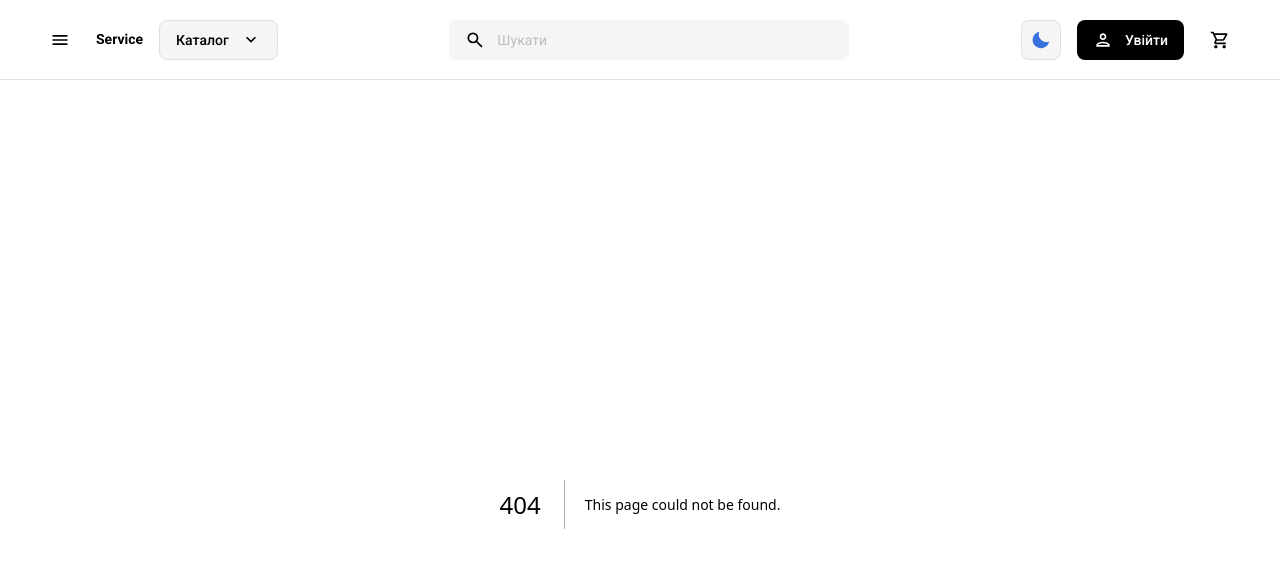
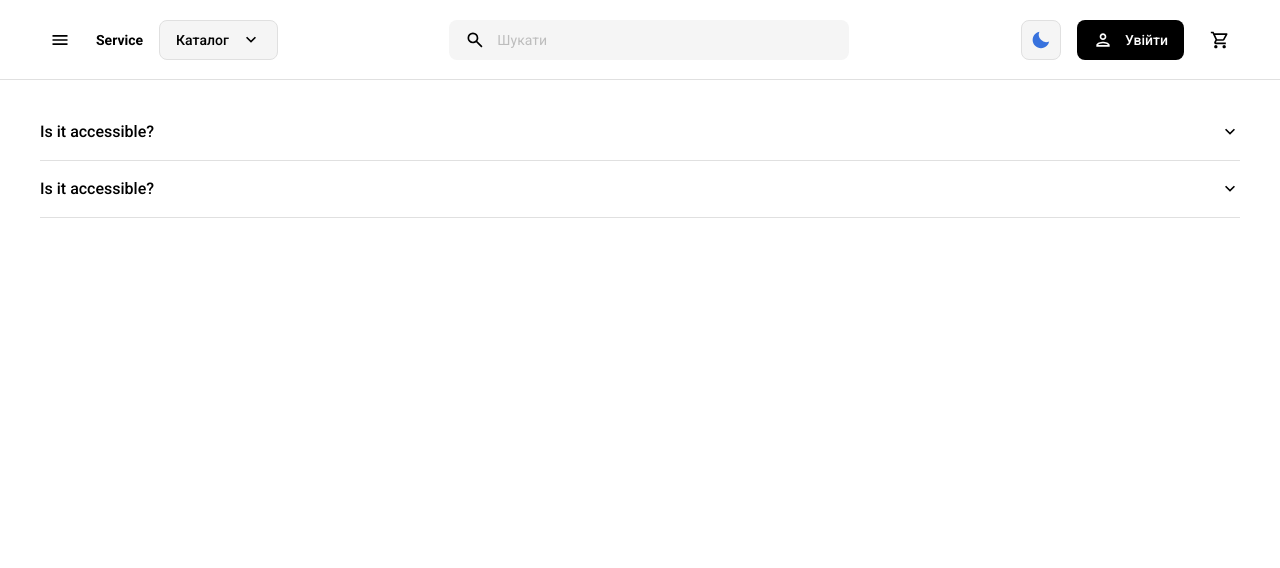
Before and after one commit to Solowayer/service-base, a Next.js app: page /accordion in a window 1280 px wide. Before the commit this address had no page. Shown: the top 568 px of the page. Built offline with nearby package versions, Linux system fonts and the light colour scheme.

Commit message:
Adding accordion

```diff
--- /dev/null
+++ b/app/accordion/page.tsx
@@ -0,0 +1,19 @@
+import React from 'react'
+import { Accordion, AccordionContent, AccordionItem, AccordionTrigger } from '@/components/ui/accordion'
+
+export default function Page() {
+	return (
+		<>
+			<Accordion type="multiple">
+				<AccordionItem value="item-1">
+					<AccordionTrigger>Is it accessible?</AccordionTrigger>
+					<AccordionContent>Yes. It adheres to the WAI-ARIA design pattern.</AccordionContent>
+				</AccordionItem>
+				<AccordionItem value="item-2">
+					<AccordionTrigger>Is it accessible?</AccordionTrigger>
+					<AccordionContent>Yes. It adheres to the WAI-ARIA design pattern.</AccordionContent>
+				</AccordionItem>
+			</Accordion>
+		</>
+	)
+}
--- /dev/null
+++ b/components/ui/accordion.tsx
@@ -0,0 +1,56 @@
+'use client'
+
+import * as React from 'react'
+import * as AccordionPrimitive from '@radix-ui/react-accordion'
+import { ExpandMore } from '../icons'
+
+import { cn } from '@/lib/utils/cn'
+
+const Accordion = AccordionPrimitive.Root
+
+const AccordionItem = React.forwardRef<
+	React.ElementRef<typeof AccordionPrimitive.Item>,
+	React.ComponentPropsWithoutRef<typeof AccordionPrimitive.Item>
+>(({ className, ...props }, ref) => (
+	<AccordionPrimitive.Item ref={ref} className={cn('border-b', className)} {...props} />
+))
+AccordionItem.displayName = 'AccordionItem'
+
+const AccordionTrigger = React.forwardRef<
+	React.ElementRef<typeof AccordionPrimitive.Trigger>,
+	React.ComponentPropsWithoutRef<typeof AccordionPrimitive.Trigger>
+>(({ className, children, ...props }, ref) => (
+	<AccordionPrimitive.Header className="flex">
+		<AccordionPrimitive.Trigger
+			ref={ref}
+			className={cn(
+				'flex flex-1 items-center justify-between py-4 text-lg font-medium transition-all hover:underline [&[data-state=open]>svg]:rotate-180',
+				className
+			)}
+			{...props}
+		>
+			{children}
+			<ExpandMore className="shrink-0 transition-transform duration-200" />
+		</AccordionPrimitive.Trigger>
+	</AccordionPrimitive.Header>
+))
+AccordionTrigger.displayName = AccordionPrimitive.Trigger.displayName
+
+const AccordionContent = React.forwardRef<
+	React.ElementRef<typeof AccordionPrimitive.Content>,
+	React.ComponentPropsWithoutRef<typeof AccordionPrimitive.Content>
+>(({ className, children, ...props }, ref) => (
+	<AccordionPrimitive.Content
+		ref={ref}
+		className={cn(
+			'overflow-hidden transition-all data-[state=closed]:animate-accordion-up data-[state=open]:animate-accordion-down',
+			className
+		)}
+		{...props}
+	>
+		<div className="pb-4 pt-0">{children}</div>
+	</AccordionPrimitive.Content>
+))
+AccordionContent.displayName = AccordionPrimitive.Content.displayName
+
+export { Accordion, AccordionItem, AccordionTrigger, AccordionContent }
--- a/components/ui/drawer.tsx
+++ b/components/ui/drawer.tsx
@@ -14,9 +14,7 @@ const DrawerTrigger = DrawerPrimitive.Trigger
 
 const DrawerClose = DrawerPrimitive.Close
 
-const DrawerPortal = ({ className, ...props }: DrawerPrimitive.DialogPortalProps) => (
-	<DrawerPrimitive.Portal className={cn(className)} {...props} />
-)
+const DrawerPortal = ({ ...props }: DrawerPrimitive.DialogPortalProps) => <DrawerPrimitive.Portal {...props} />
 DrawerPortal.displayName = DrawerPrimitive.Portal.displayName
 
 const DrawerOverlay = React.forwardRef<
--- a/components/ui/menu.tsx
+++ b/components/ui/menu.tsx
@@ -4,7 +4,7 @@ export const menuStyles = cva(['flex flex-col gap-0.5 border bg-primary rounded
 
 export const menuItemStyles = cva(
 	[
-		'relative flex gap-2 cursor-default items-center rounded p-2 hover:cursor-pointer outline-none focus:bg-interactive-hover data-[disabled]:pointer-events-none data-[disabled]:opacity-50'
+		'relative flex gap-2 cursor-default items-center rounded p-2 hover:cursor-pointer outline-none hover:bg-interactive-hover data-[disabled]:pointer-events-none data-[disabled]:opacity-50'
 	],
 	{
 		variants: {
--- a/package.json
+++ b/package.json
@@ -9,9 +9,10 @@
 		"lint": "next lint"
 	},
 	"dependencies": {
+		"@radix-ui/react-accordion": "^1.1.2",
 		"@radix-ui/react-alert-dialog": "^1.0.4",
 		"@radix-ui/react-checkbox": "^1.0.4",
-		"@radix-ui/react-dialog": "^1.0.4",
+		"@radix-ui/react-dialog": "^1.0.5",
 		"@radix-ui/react-dropdown-menu": "^2.0.5",
 		"@radix-ui/react-radio-group": "^1.1.3",
 		"@radix-ui/react-select": "^1.2.2",
--- a/styles/globals.css
+++ b/styles/globals.css
@@ -2,7 +2,7 @@
 @tailwind components;
 @tailwind utilities;
 
-@layer base {
+@layer primitives {
 	:root {
 		--color-transparent: transparent;
 		--color-white: 255, 255, 255;
@@ -278,8 +278,8 @@
 	}
 }
 
-body {
-	color: rgba(var(--color-text-primary));
-	background: rgba(var(--color-background-primary));
-	font-size: 0.875rem;
+@layer base {
+	body {
+		@apply bg-primary text-primary text-md;
+	}
 }
--- a/tailwind.config.ts
+++ b/tailwind.config.ts
@@ -7,6 +7,22 @@ const config: Config = {
 		'./app/**/*.{js,ts,jsx,tsx,mdx}'
 	],
 	theme: {
+		screens: {
+			sm: '480px',
+			md: '768px',
+			lg: '976px',
+			xl: '1600px'
+		},
+		container: {
+			center: true,
+			padding: {
+				DEFAULT: '1rem',
+				sm: '2rem',
+				lg: '4rem',
+				xl: '5rem',
+				'2xl': '6rem'
+			}
+		},
 		spacing: {
 			px: '1px',
 			0: '0',
@@ -50,12 +66,6 @@ const config: Config = {
 			DEFAULT: '.5rem',
 			lg: '1rem',
 			full: '9999px'
-		},
-		screens: {
-			sm: '480px',
-			md: '768px',
-			lg: '976px',
-			xl: '1440px'
 		},
 		fontSize: {
 			sm: ['12px', '16px'],
@@ -299,6 +309,14 @@ const config: Config = {
 				'fade-out': {
 					'0%': { opacity: '1' },
 					'100%': { opacity: '0' }
+				},
+				'accordion-down': {
+					from: { height: '0' },
+					to: { height: 'var(--radix-accordion-content-height)' }
+				},
+				'accordion-up': {
+					from: { height: 'var(--radix-accordion-content-height)' },
+					to: { height: '0' }
 				}
 			}
 		},
@@ -316,7 +334,10 @@ const config: Config = {
 			'dialog-scale-out': 'dialog-scale-out 0.2s ease-in-out',
 
 			'fade-in': 'fade-in 0.3s ease-in-out',
-			'fade-out': 'fade-out 0.3s ease-in-out'
+			'fade-out': 'fade-out 0.3s ease-in-out',
+
+			'accordion-down': 'accordion-down 0.2s ease-out',
+			'accordion-up': 'accordion-up 0.2s ease-out'
 		}
 	},
 	plugins: []
```
Also changed, not shown: 1 other file (tests, documents, lock files or other folders).
